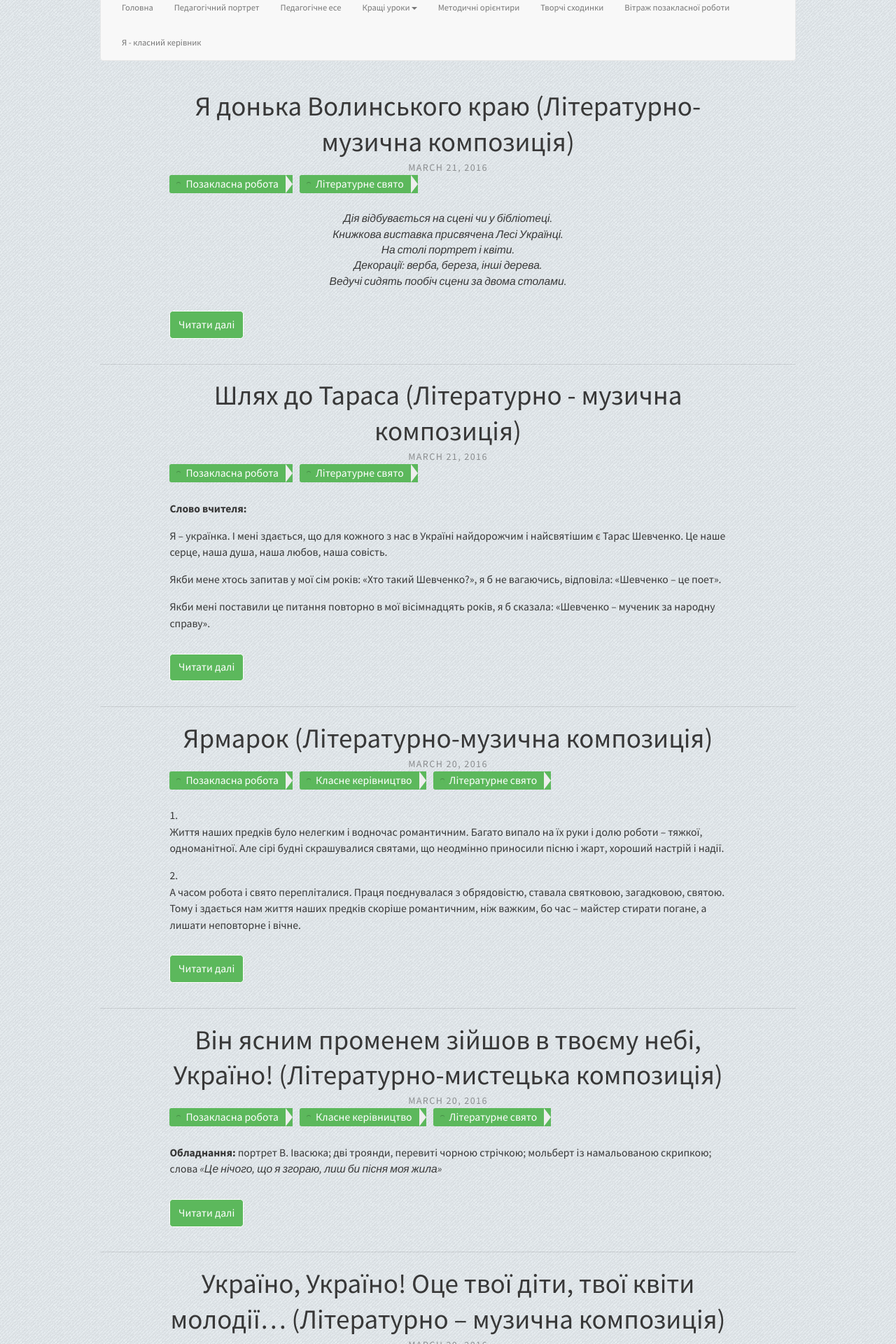
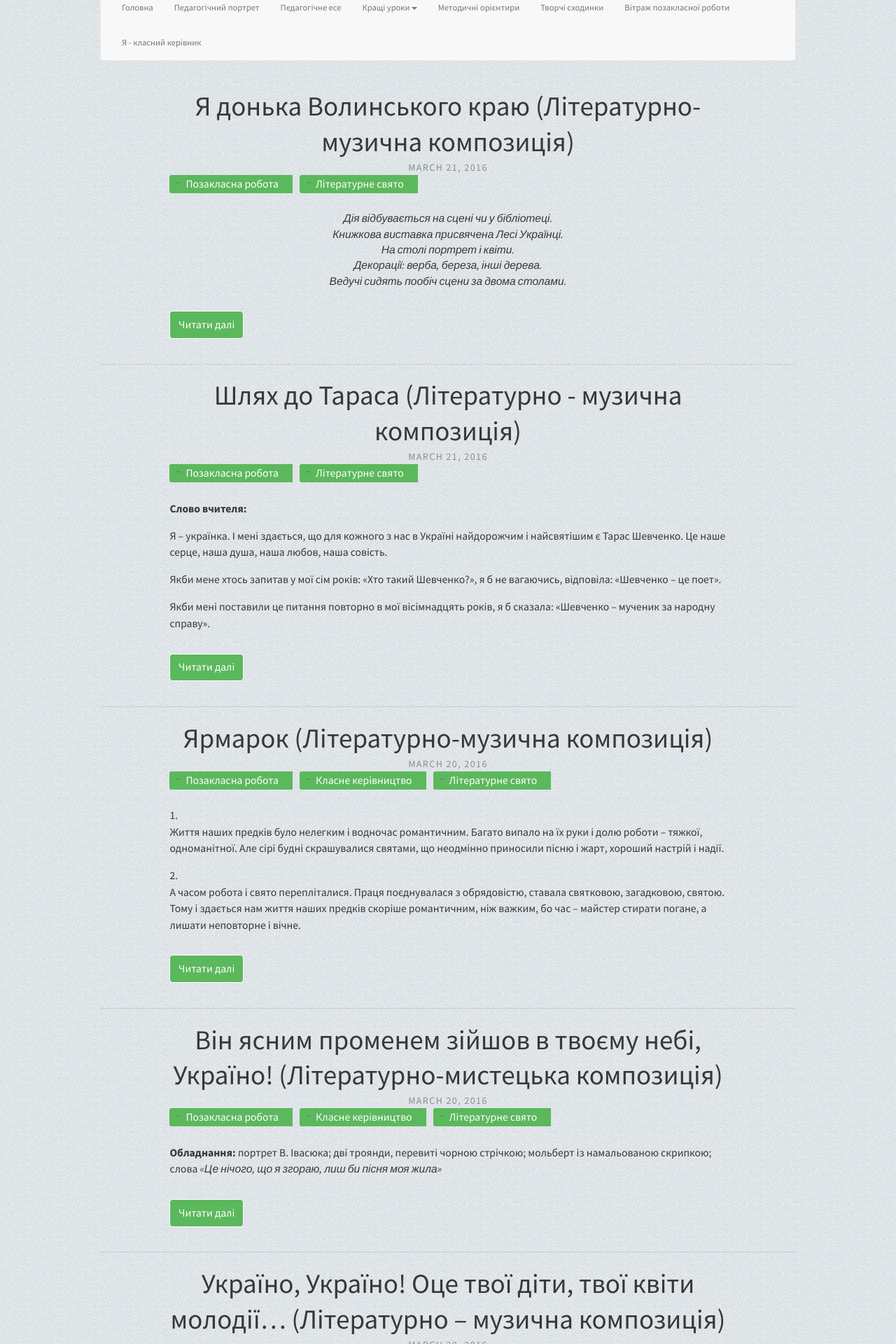
Before and after one commit to tetyanashevchuk/tetyanashevchuk.github.io, a Jekyll site: the page built from index.html, in a window 1280 px wide. Shown: the part 306-2226 px from the top of the page at 70% size. Built offline with Jekyll 4.4.1, drawn with Linux system fonts in a browser that asks for light colours; nearby versions of some CDN libraries.

Commit message:
updated button and tags

```diff
--- a/css/tags.css
+++ b/css/tags.css
@@ -43,7 +43,7 @@
 .tag::after {
   background: #5CB85C;
   border-bottom: 13px solid transparent;
-  border-left: 10px solid #eee;
+  border-left: 10px solid #5CB85C;
   border-top: 13px solid transparent;
   content: '';
   position: absolute;
```
